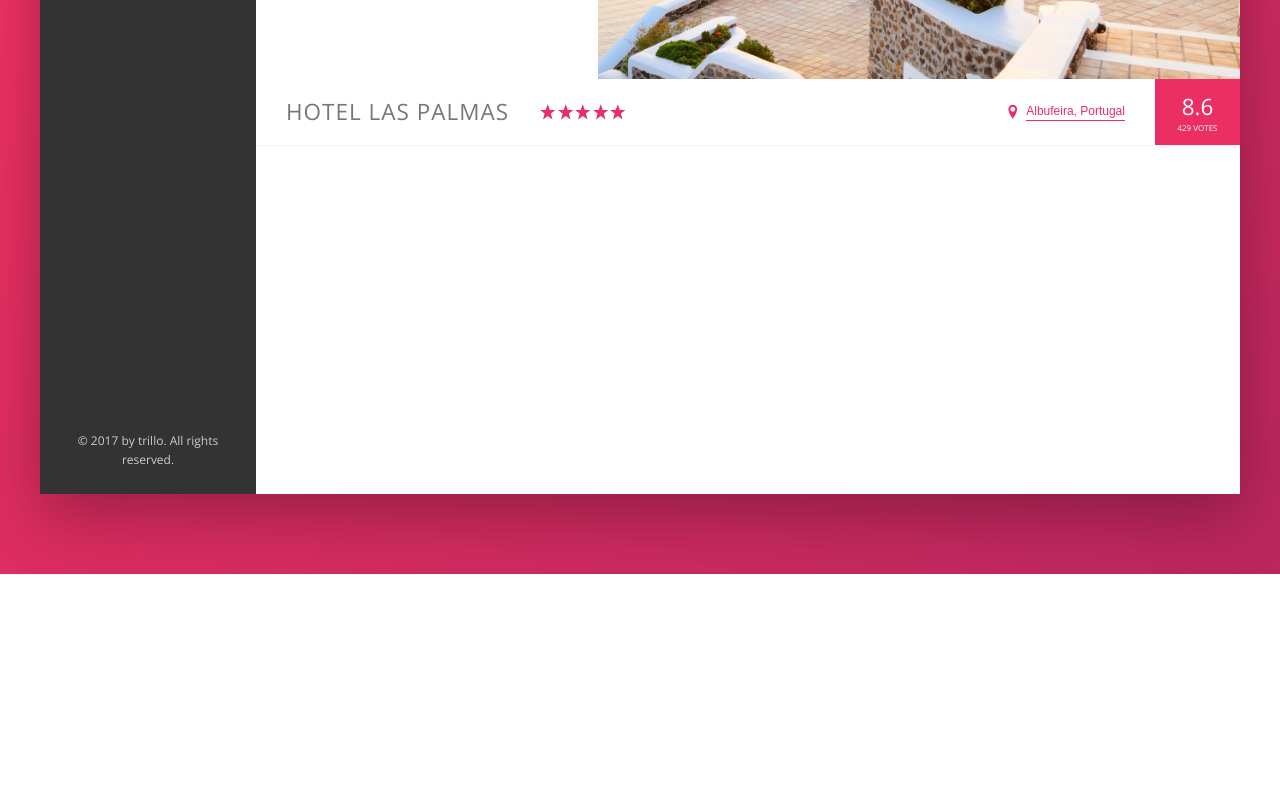
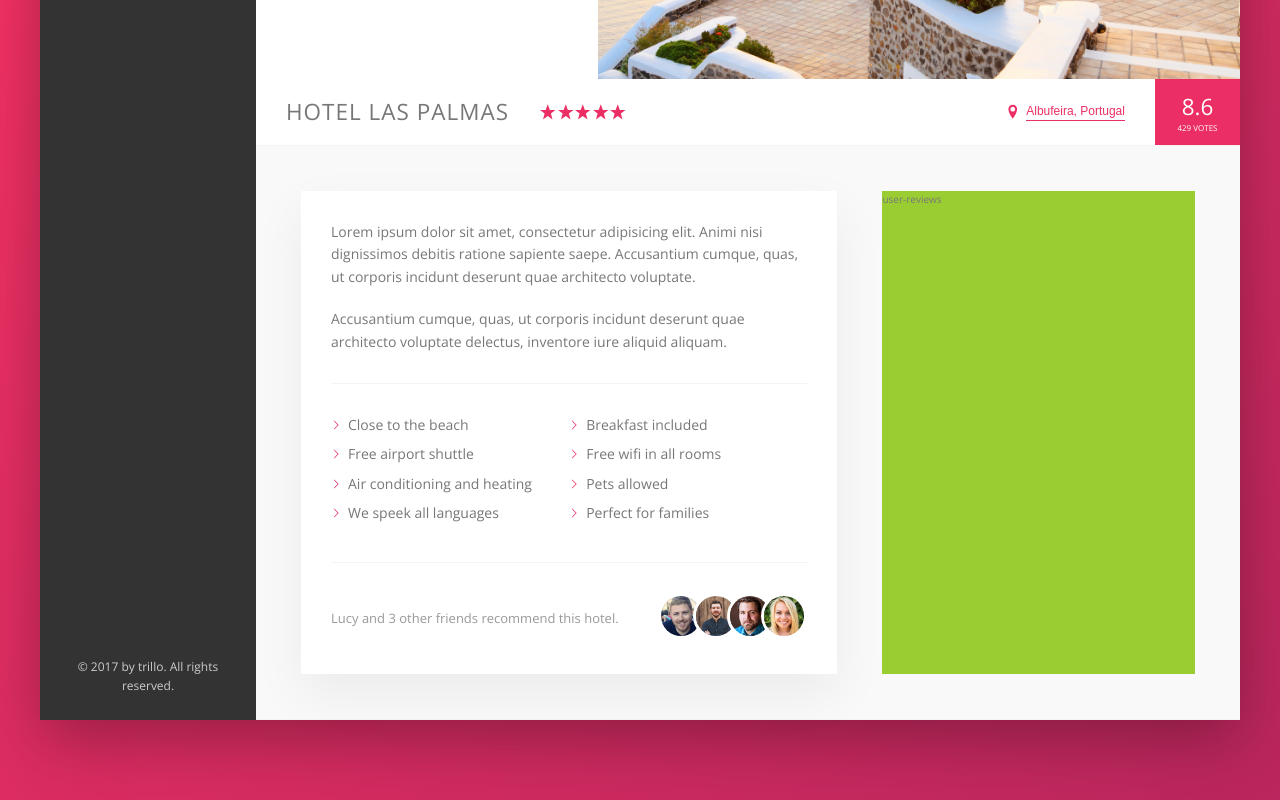
Before and after one commit to elifedd/Trillo, a website: page index.html in a window 1280 px wide. Shown: the part 456-1256 px from the top of the page. Before the commit the page ends 1030 px from the top, so only its background shows below. Drawn offline with nearby package versions, Linux system fonts and the light colour scheme.

Commit message:
add description section and styles

```diff
--- a/index.html
+++ b/index.html
@@ -131,6 +131,42 @@
                             <div class="overview__rating-count">429 votes</div>
                         </div>
                     </div>
+
+                    <div class="detail">
+                        <div class="description">
+                            <p class="paragraph">
+                                Lorem ipsum dolor sit amet, consectetur adipisicing elit. Animi nisi dignissimos debitis ratione sapiente saepe. Accusantium cumque, quas, ut corporis incidunt deserunt quae architecto voluptate.
+                            </p>
+                            <p class="paragraph">
+                                Accusantium cumque, quas, ut corporis incidunt deserunt quae architecto voluptate delectus, inventore iure aliquid aliquam.
+                            </p>
+                            <ul class="list">
+                                <li class="list__item">Close to the beach</li>
+                                <li class="list__item">Breakfast included</li>
+                                <li class="list__item">Free airport shuttle</li>
+                                <li class="list__item">Free wifi in all rooms</li>
+                                <li class="list__item">Air conditioning and heating</li>
+                                <li class="list__item">Pets allowed</li>
+                                <li class="list__item">We speek all languages</li>
+                                <li class="list__item">Perfect for families</li>
+                            </ul>
+                            <div class="recommend">
+                                <p class="recommend__count">
+                                    Lucy and 3 other friends recommend this hotel.
+                                </p>
+                                <div class="recommend__friends">
+                                    <img src="img/user-3.jpg" alt="Friend 1" class="recommend__photo">
+                                    <img src="img/user-4.jpg" alt="Friend 2" class="recommend__photo">
+                                    <img src="img/user-5.jpg" alt="Friend 3" class="recommend__photo">
+                                    <img src="img/user-6.jpg" alt="Friend 4" class="recommend__photo">
+                                </div>
+                            </div>
+                        </div>
+
+                        <div class="user-reviews">
+                            user-reviews
+                        </div>
+                    </div>
                 </main>
             </div>
         </div>
--- a/sass/_base.scss
+++ b/sass/_base.scss
@@ -31,6 +31,9 @@ Grey dark 3: #999
     --color-grey-dark-3: #999;
 
     --shadow-dark: 0 2rem 6rem rgba(0, 0, 0, .3);
+    --shadow-light: 0 2rem 5rem rgba(0, 0, 0, .06);
+
+    --line: 1px solid var(--color-grey-light-2);
 }
 
 * {
--- a/sass/_components.scss
+++ b/sass/_components.scss
@@ -198,7 +198,7 @@
 .overview {
     display: flex;
     align-items: center;
-    border-bottom:  1px solid var(--color-grey-light-2);
+    border-bottom:  var(--line);
 
     &__heading {
         font-size: 2.25rem;
@@ -295,3 +295,78 @@
         box-shadow: none;
     }
 }
+
+/////////////////////////////////////////////////////
+// PARAGRAPH
+.paragraph {
+    &:not(:last-of-type) {
+        margin-bottom: 2rem;
+    }
+}
+
+/////////////////////////////////////////////////////
+// LIST
+.list {
+    list-style: none;
+    margin: 3rem 0;
+    padding: 3rem 0;
+    border-top: var(--line);
+    border-bottom: var(--line);
+
+    display: flex;
+    flex-wrap: wrap;
+
+    &__item {
+        flex: 0 0 50%;
+        margin-bottom: .7rem;
+    }
+
+    &__item::before {
+        content: "";
+        display: inline-block;
+        height: 1rem;
+        width: 1rem;
+        margin-right: .7rem;
+
+        // older browsers
+        // background-image: url(../img/chevron-thin-right.svg);
+        // background-size: cover;
+
+        // newwr browsers - masks
+        background-color: var(--color-primary);
+        -webkit-mask-image: url(../img/chevron-thin-right.svg);
+        -webkit-mask-size: cover;
+        mask-image: url(../img/chevron-thin-right.svg);
+        mask-size: cover;
+    }
+}
+
+/////////////////////////////////////////////////////
+// RECOMMEND
+.recommend {
+    font-size: 1.3rem;
+    color: var(--color-grey-dark-3);
+
+    display: flex;
+    align-items: center;
+
+    &__count {
+        margin-right: auto;
+    }
+
+    &__friends {
+
+    }
+
+    &__photo {
+        box-sizing: content-box;
+        height: 4rem;
+        width: 4rem;
+        border-radius: 50%;
+        border: 3px solid #fff;
+
+        &:not(:last-child) {
+            margin-right: -1.5rem;
+        }
+    }
+}
--- a/sass/_layout.scss
+++ b/sass/_layout.scss
@@ -11,7 +11,7 @@
     font-size: 1.4rem;
     height: 7rem;
     background-color: #fff;
-    border-bottom:  1px solid var(--color-grey-light-2);
+    border-bottom: var(--line);
 
     display: flex;
     justify-content: space-between;
@@ -33,8 +33,27 @@
 
 .hotel-view {
     background-color: #fff;
-    //TEST
-    height: 80rem;
 
     flex: 1;
 }
+
+.detail {
+    display: flex;
+    padding: 4.5rem;
+    background-color: var(--color-grey-light-1);
+    border-bottom: var(--line);
+}
+
+.description {
+    font-size: 1.4rem;
+    background-color: #fff;
+    box-shadow: var(--shadow-light);
+    padding: 3rem;
+    flex: 0 0 60%;
+    margin-right: 4.5rem;
+}
+
+.user-reviews {
+    background-color: yellowgreen;
+    flex: 1;
+}
```
Also changed, not shown: css/style.css.
